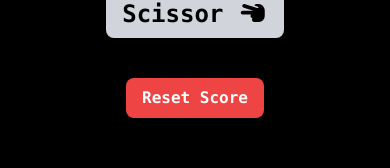
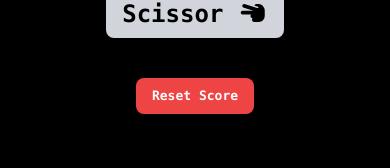
Before and after one commit to mironydev/rock-paper-scissor, a plain HTML site: page index.html in a window 390 px wide. Shown: the part 242-410 px from the top of the page. Drawn offline with nearby package versions, Linux system fonts and the light colour scheme.

Commit message:
responsiveness

```diff
--- a/index.html
+++ b/index.html
@@ -52,7 +52,7 @@
       scaleButton(reset);
       "
 
-    class="bg-red-500 text-white font-bold sm:text-xl text-[16px] px-4 py-2 rounded-lg duration-150 ">Reset Score</button>
+    class="bg-red-500 text-white font-bold sm:text-xl text-[13px] px-4 py-2 rounded-lg duration-150 ">Reset Score</button>
 
   </div>
 
```
